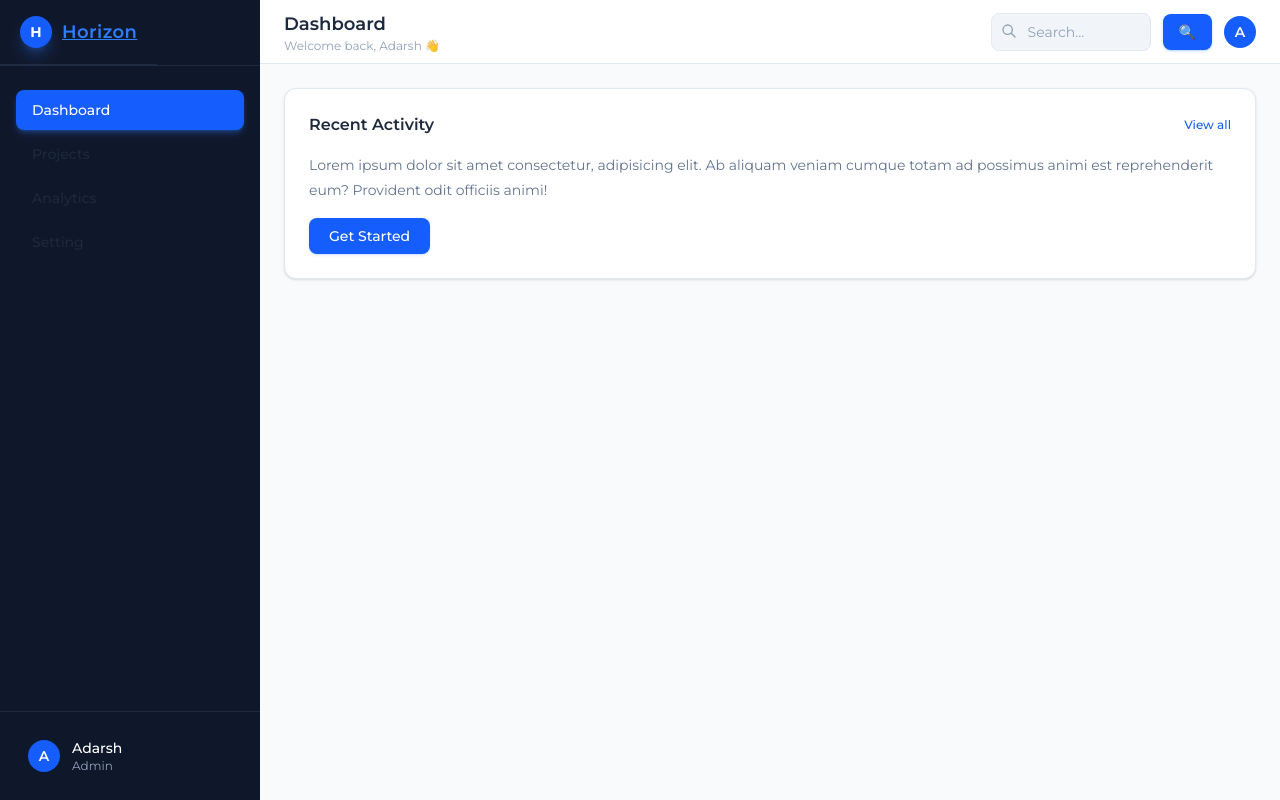
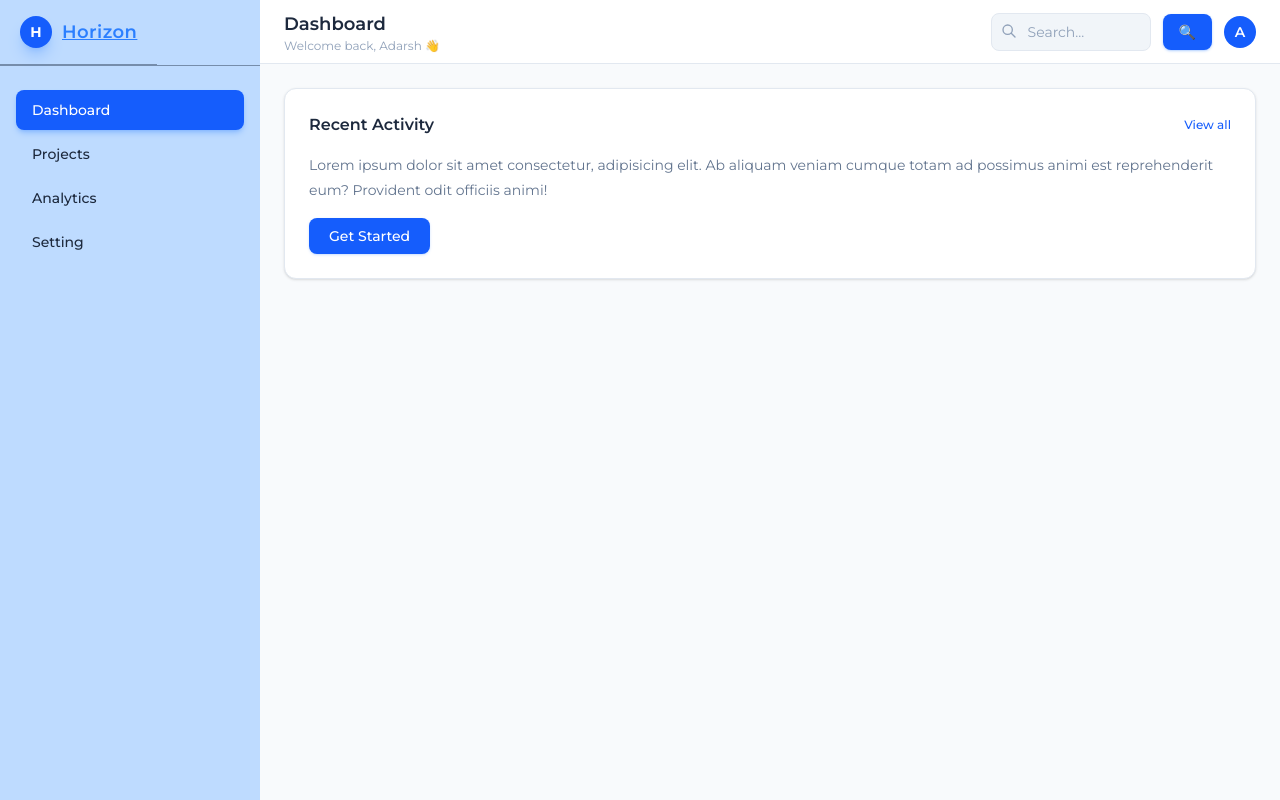
Before and after one commit to AdarshsinghDev/Mekari, a React (Vite) app in the folder horizon/: page / in a window 1280 px wide. Built offline with nearby package versions, Linux system fonts and the light colour scheme.

Commit message:
update bg of sidebar

```diff
--- a/horizon/src/components/Layout.tsx
+++ b/horizon/src/components/Layout.tsx
@@ -4,17 +4,13 @@ import Header from "./Header";
 import MainContent from "./MainContent";
 
 const Layout = () => {
-  // ye state track karti hai ki mobile drawer khula hai ya band
   const [isOpen, setIsOpen] = useState(false);
 
   return (
-    // min-w-[320px] — 320px se chota screen ho toh bhi layout toot nahi
     <div className="flex min-h-screen min-w-[320px]">
 
       <Sidebar isOpen={isOpen} onClose={() => setIsOpen(false)} />
 
-      {/* right wala section — header aur main content dono yahan hain */}
-      {/* min-w-0 isliye lagaya kyunki flex child kabhi kabhi overflow kar deta hai */}
       <div className="flex flex-col flex-1 min-w-0">
         <Header onMenuClick={() => setIsOpen(true)} />
         <MainContent />
--- a/horizon/src/components/MainContent.tsx
+++ b/horizon/src/components/MainContent.tsx
@@ -1,7 +1,5 @@
 const MainContent = () => {
   return (
-    // flex-1 — bachi hui saari height le lo
-    // overflow-y-auto — agar content zyada ho toh scroll karo, bahar nahi jaayega
     <main className="flex-1 bg-slate-50 p-4 sm:p-6 overflow-y-auto">
 
 
--- a/horizon/src/components/Sidebar.tsx
+++ b/horizon/src/components/Sidebar.tsx
@@ -14,12 +14,7 @@ const Sidebar = ({ isOpen, onClose }: SidebarProps) => {
 
   return (
     <>
-      {/*
-        ye dark background hai jo drawer ke peeche aata hai
-        sirf mobile par dikhta hai (md:hidden)
-        agar isOpen false hai toh ye render hi nahi hoga
-        click karo toh onClose chalega aur drawer band
-      */}
+
       {isOpen && (
         <div
           onClick={onClose}
@@ -29,7 +24,7 @@ const Sidebar = ({ isOpen, onClose }: SidebarProps) => {
 
       <aside
         className={`
-          bg-slate-900 flex flex-col shrink-0
+          bg-blue-200 flex flex-col shrink-0
 
           /* mobile: screen ke upar float karta hai, left se slide karta hai */
           fixed top-0 left-0 h-full w-[260px] z-50
@@ -40,11 +35,9 @@ const Sidebar = ({ isOpen, onClose }: SidebarProps) => {
           md:static md:z-auto md:h-auto md:translate-x-0 md:min-h-screen
         `}
       >
-        {/* logo aur close button ek row mein */}
         <div className="flex items-center justify-between border-b border-slate-700/50 pr-3">
           <Logo />
 
-          {/* ye X button sirf mobile par dikhta hai — md:hidden se desktop par chupta hai */}
           <button
             onClick={onClose}
             className="md:hidden p-2 rounded-lg hover:bg-slate-700 transition-colors"
@@ -65,25 +58,11 @@ const Sidebar = ({ isOpen, onClose }: SidebarProps) => {
               active={active === item}
               onClick={() => {
                 setActive(item);
-                // mobile par item select hone ke baad drawer khud band ho jaye
                 onClose();
               }}
             />
           ))}
         </nav>
-
-        {/* neeche user info */}
-        <div className="p-4 border-t border-slate-700/50">
-          <div className="flex items-center gap-3 px-3 py-2.5 rounded-lg hover:bg-slate-700/60 cursor-pointer transition-all">
-            <div className="h-8 w-8 rounded-full bg-blue-600 flex items-center justify-center text-white text-sm font-semibold">
-              A
-            </div>
-            <div className="flex-1 min-w-0">
-              <p className="text-sm font-medium text-white truncate">Adarsh</p>
-              <p className="text-xs text-slate-400 truncate">Admin</p>
-            </div>
-          </div>
-        </div>
 
       </aside>
     </>
```
